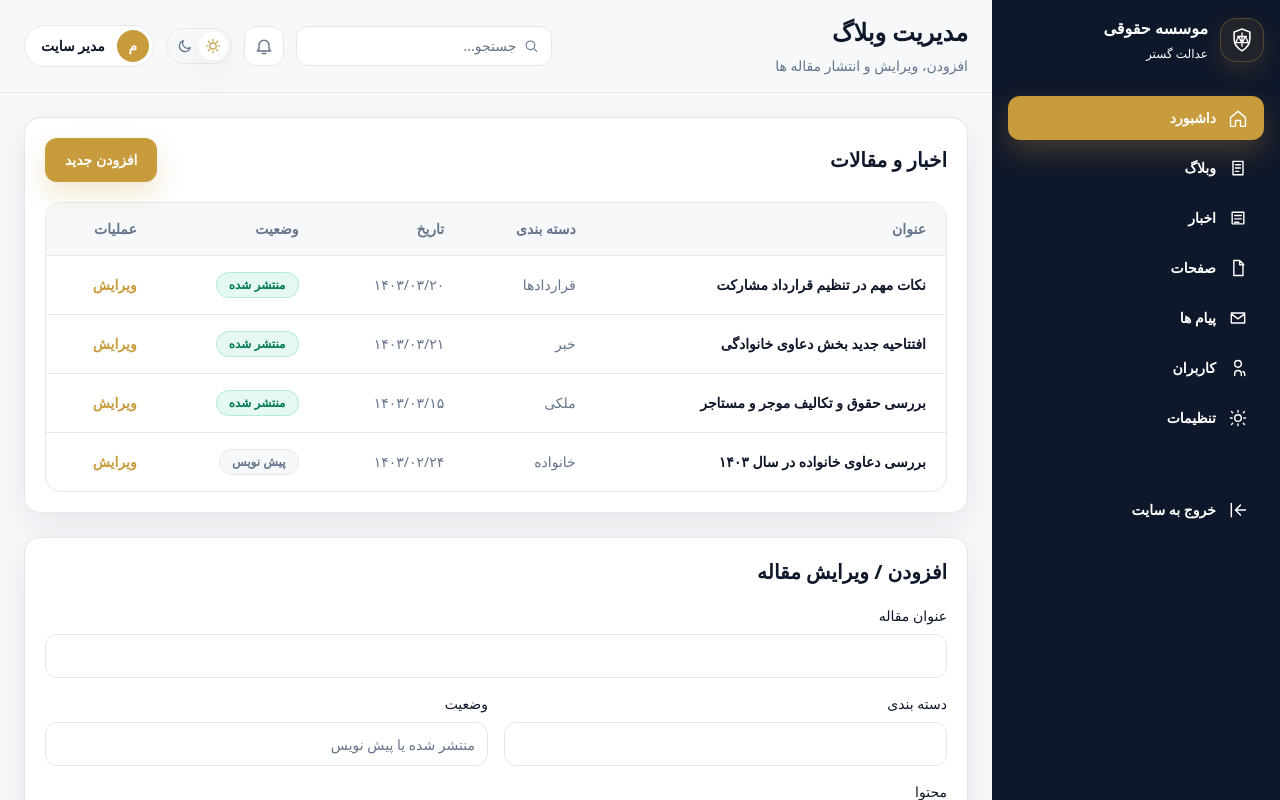
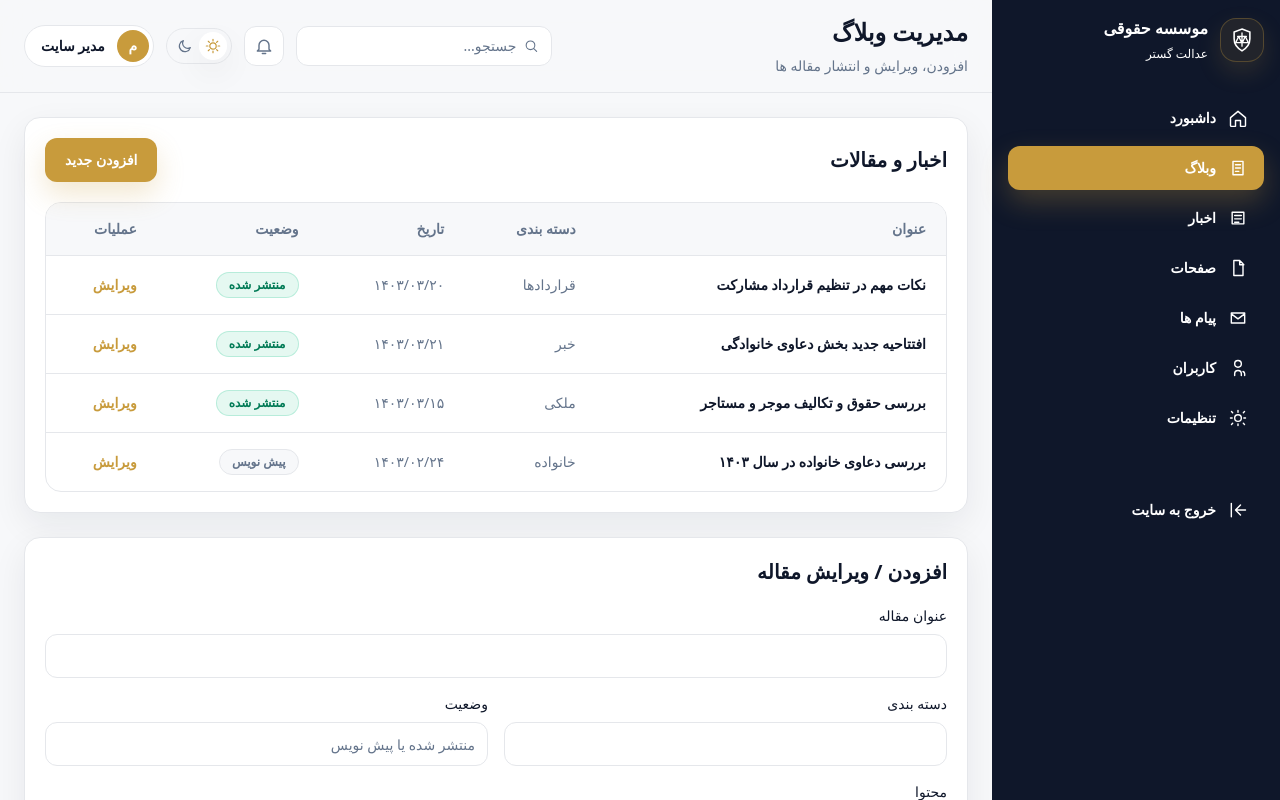
Before and after one commit to ImagineNo1/law-office-website, a Next.js app: page /admin/blog in a window 1280 px wide. Shown: the top 800 px of the page. Built offline with nearby package versions, Linux system fonts and the light colour scheme.

Commit message:
fix: make admin sidebar active state route-aware

```diff
--- a/components/admin/AdminSidebar.tsx
+++ b/components/admin/AdminSidebar.tsx
@@ -1,4 +1,7 @@
+"use client";
+
 import Link from "next/link";
+import { usePathname } from "next/navigation";
 import { LegalLogo } from "@/components/site/LegalLogo";
 
 const links = [
@@ -11,7 +14,17 @@ const links = [
   { label: "تنظیمات", href: "/admin/settings", icon: "M12 8a4 4 0 1 0 0 8 4 4 0 0 0 0-8Zm0-5v2M12 19v2M4.2 4.2l1.4 1.4M18.4 18.4l1.4 1.4M3 12h2M19 12h2M4.2 19.8l1.4-1.4M18.4 5.6l1.4-1.4" },
 ];
 
+function isActivePath(pathname: string, href: string) {
+  if (href === "/admin") {
+    return pathname === "/admin";
+  }
+
+  return pathname === href || pathname.startsWith(`${href}/`);
+}
+
 export function AdminSidebar() {
+  const pathname = usePathname();
+
   return (
     <aside className="bg-admin-nav p-4 text-white lg:sticky lg:top-0 lg:min-h-screen lg:w-72">
       <Link className="mb-8 flex items-center gap-3 [&_*]:text-white" href="/admin">
@@ -22,9 +35,12 @@ export function AdminSidebar() {
         </span>
       </Link>
       <nav className="grid gap-1.5">
-        {links.map((link, index) => (
+        {links.map((link) => {
+          const active = isActivePath(pathname, link.href);
+
+          return (
             <Link
-            className={`flex items-center gap-3 rounded-xl px-4 py-3 text-sm font-bold transition hover:bg-white/10 ${index === 0 ? "bg-gold text-white shadow-[0_12px_28px_rgba(200,155,60,0.28)]" : "text-slate-300"}`}
+              className={`flex items-center gap-3 rounded-xl px-4 py-3 text-sm font-bold transition ${active ? "bg-gold text-white shadow-[0_12px_28px_rgba(200,155,60,0.28)]" : "text-slate-300 hover:bg-white/10 hover:text-white"}`}
               href={link.href}
               key={link.href}
             >
@@ -33,9 +49,10 @@ export function AdminSidebar() {
               </svg>
               {link.label}
             </Link>
-        ))}
+          );
+        })}
       </nav>
-      <Link className="mt-12 flex items-center gap-3 rounded-xl px-4 py-3 text-sm font-bold text-slate-300 transition hover:bg-white/10" href="/">
+      <Link className="mt-12 flex items-center gap-3 rounded-xl px-4 py-3 text-sm font-bold text-slate-300 transition hover:bg-white/10 hover:text-white" href="/">
         <svg aria-hidden="true" className="size-5" viewBox="0 0 24 24" fill="none">
           <path d="M15 18 9 12l6-6M9 12h12M4 4v16" stroke="currentColor" strokeWidth="1.7" strokeLinecap="round" strokeLinejoin="round" />
         </svg>
```
Lines whose indentation alone changed are shown as unchanged.
